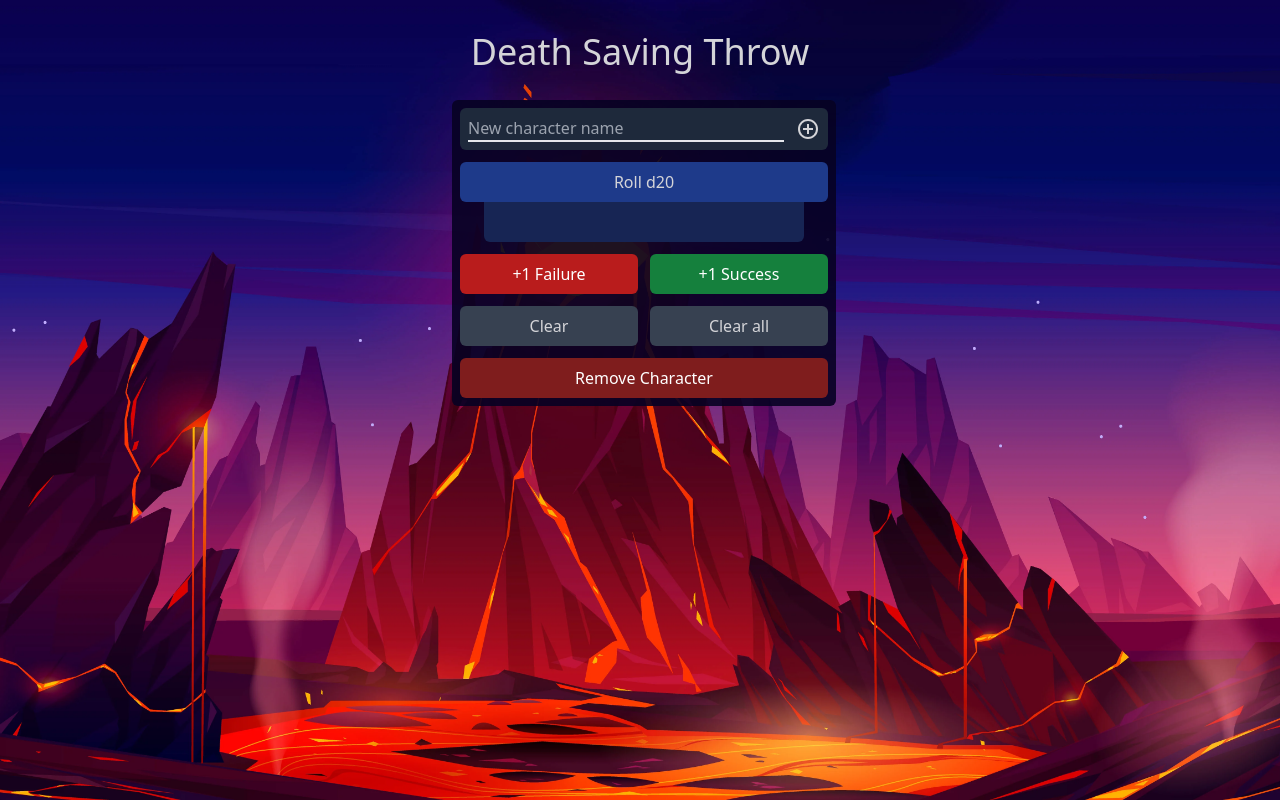
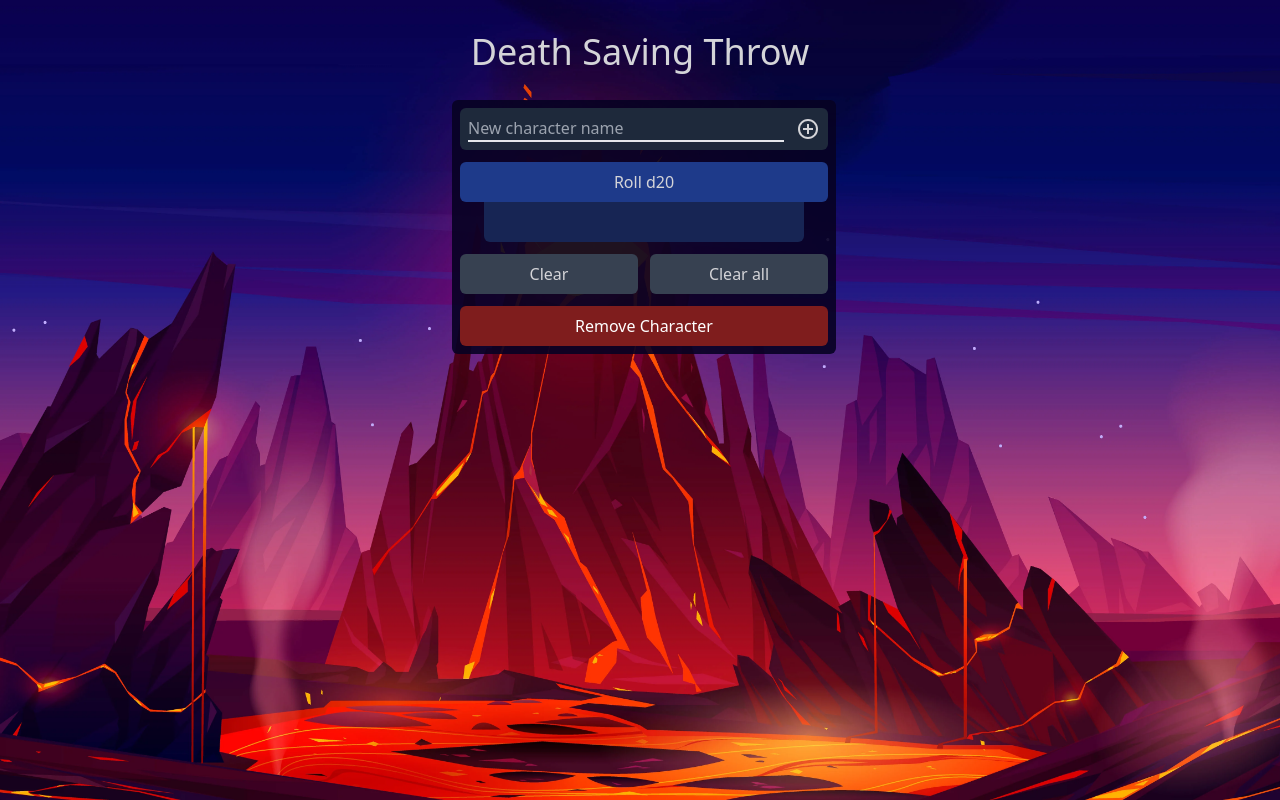
Before and after one commit to ricierirossi/death-saving-throw, a Vue app: page / in a window 1280 px wide. Built offline with nearby package versions, Linux system fonts and the light colour scheme.

Commit message:
Remove add Failures and Successes buttons and functions

```diff
--- a/src/components/ButtonSection.vue
+++ b/src/components/ButtonSection.vue
@@ -44,19 +44,6 @@
         </div>
 
         <button
-            class="bg-red-700 hover:bg-red-600 py-2 px-4 rounded-md text-white max-w-48 justify-self-end w-full"
-            @click="addFailure"
-        >
-            +1 Failure
-        </button>
-        <button
-            class="bg-green-700 hover:bg-green-600 py-2 px-4 rounded-md text-white max-w-48"
-            @click="addSuccess"
-        >
-            +1 Success
-        </button>
-
-        <button
             class="bg-gray-700 hover:bg-gray-600 py-2 px-4 rounded-md max-w-48 justify-self-end w-full"
             @click="clearSomeSavings"
         >
@@ -76,6 +63,7 @@
         </button>
     </div>
 </template>
+
 <script setup>
 import { useStatusStore } from "../../stores/StatusStore";
 import { ref } from "vue";
@@ -91,7 +79,6 @@ const insertCharacter = () => {
             name: characterName.value,
             failures: 0,
             successess: 0,
-            status: "",
             selected: false,
         });
     }
@@ -114,12 +101,4 @@ const removeCharacters = () => {
 const rollDice = () => {
     diceThrow.value = Math.ceil(Math.random() * 20);
 };
-
-const addFailure = () => {
-    statusStore.addCharacterFailure();
-};
-
-const addSuccess = () => {
-    statusStore.addCharacterSuccess();
-};
 </script>
```
